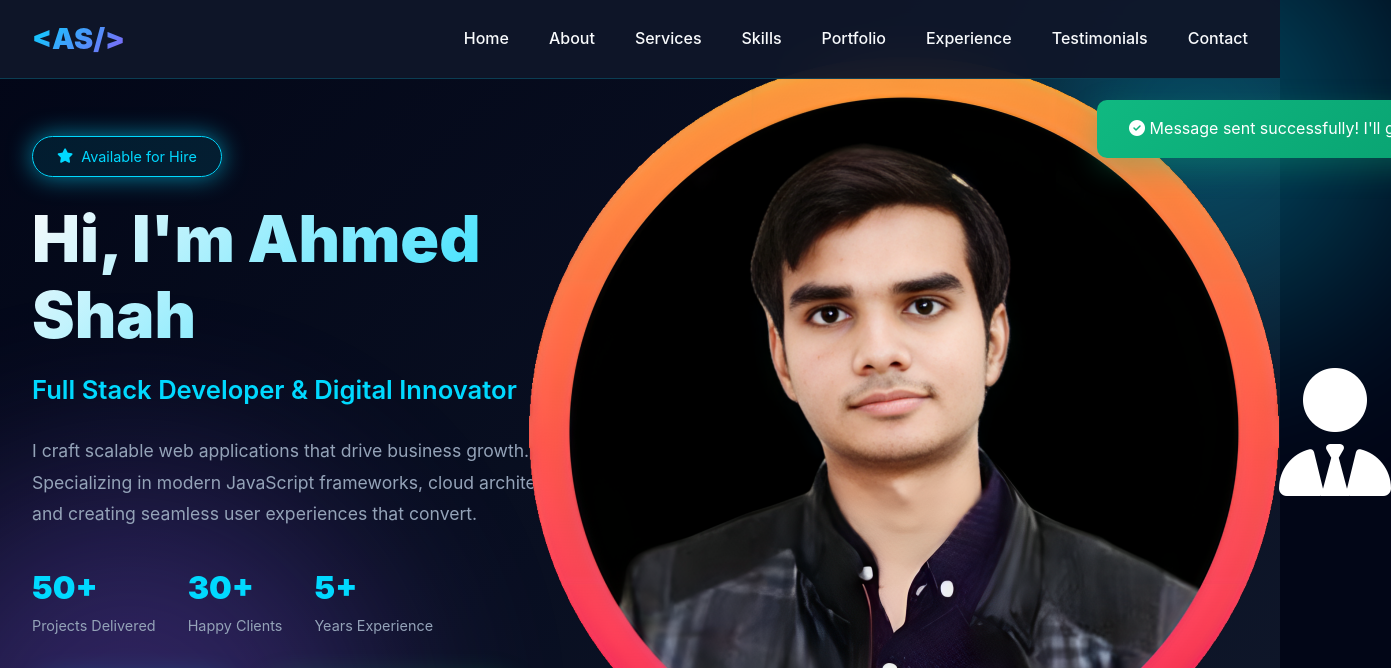
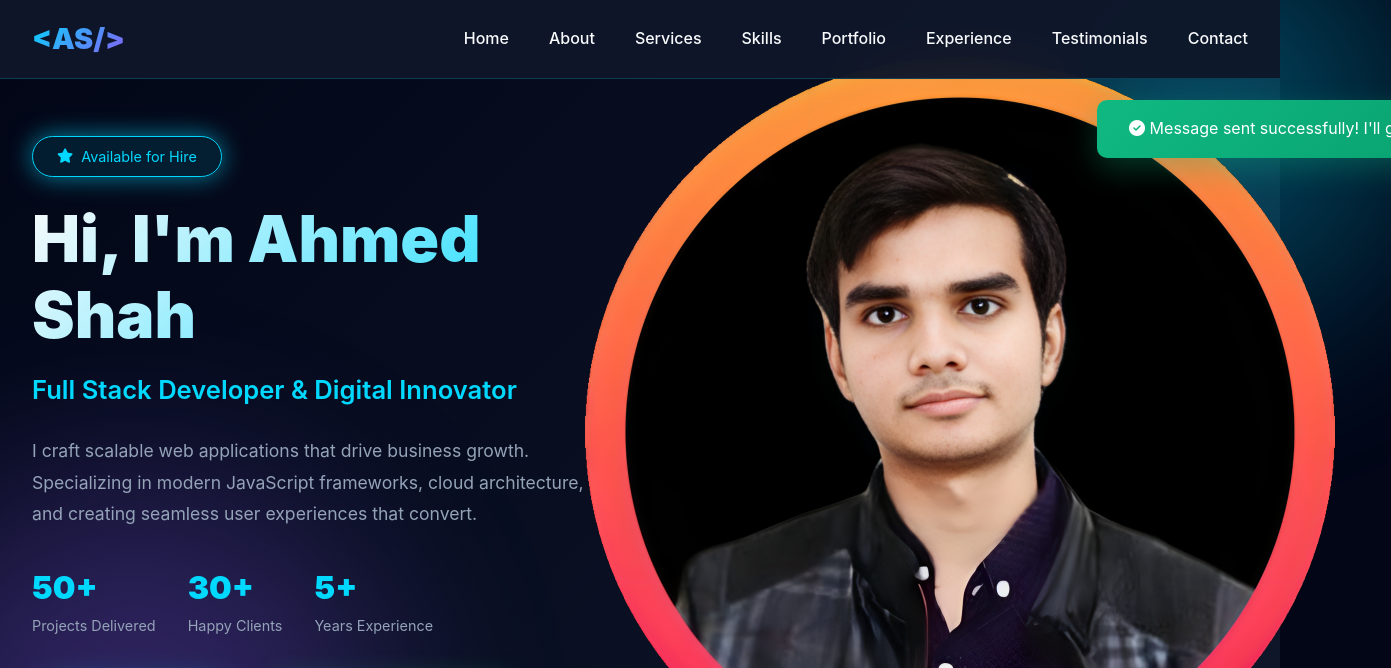
Before and after one commit to Ahmedshah56/my-portfolio, a plain HTML site: page aly/index.html in a window 1280 px wide. Shown: the top 668 px of the page, 1391 px wide, since content can reach past the window. Drawn offline with Linux system fonts and the light colour scheme.

Commit message:
Update index.html

```diff
--- a/aly/index.html
+++ b/aly/index.html
@@ -1370,7 +1370,7 @@
                 <div class="hero-image-wrapper">
                     <div class="image-border"></div>
                     <div class="profile-image"><img src="./img/picofme (1).png" alt="Ahmed Shah">
-                        <i class="fas fa-user-tie"></i>
+
                     </div>
                 </div>
             </div>
```
